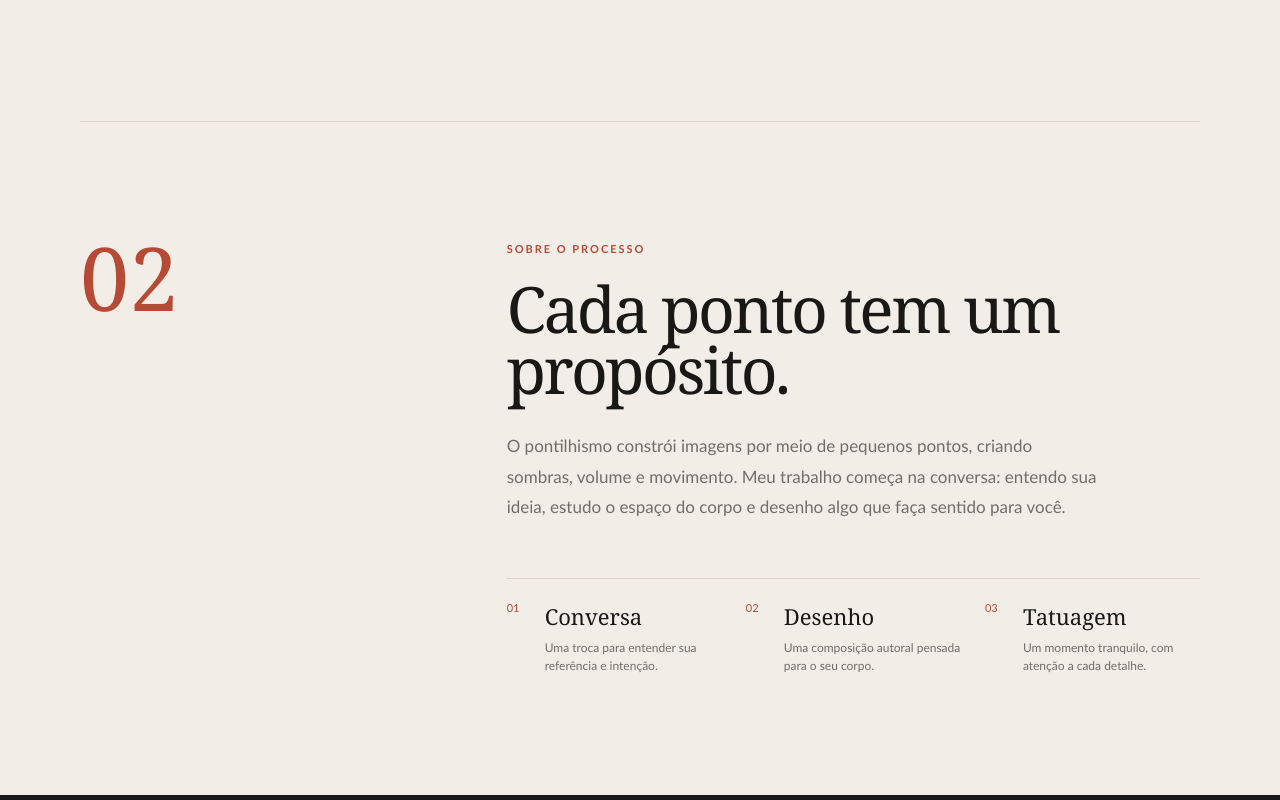
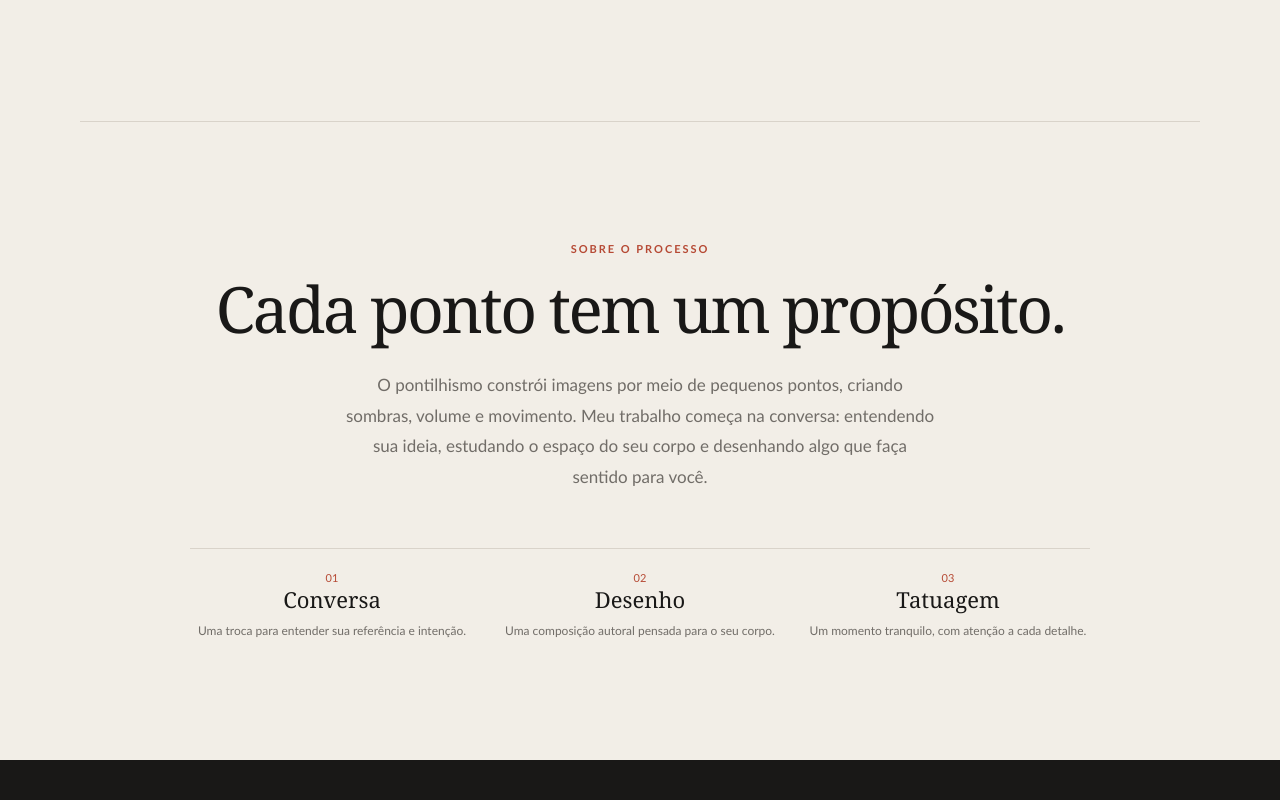
Before and after one commit to rodrigopinheiroink/rodrigo-pinheiro-ink, a React (Vite) app: page / in a window 1280 px wide. Shown: the part 1540-2340 px from the top of the page. Built offline with nearby package versions, Linux system fonts and the light colour scheme.

Commit message:
style: centralize about section

```diff
--- a/src/App.css
+++ b/src/App.css
@@ -29,12 +29,13 @@ h2 { font-size: clamp(44px, 5vw, 68px); line-height: .95; letter-spacing: -.04em
 .work-info { padding: 18px 0; }
 .work-info h3 { font-size: 24px; margin: 0 0 6px; }
 .work-info p { color: var(--muted); font-size: 12px; margin: 0; }
-.about-section { display: grid; grid-template-columns: 1fr 2fr; gap: 80px; padding: 120px 0; border-top: 1px solid var(--line); }
+.about-section { padding: 120px 0; border-top: 1px solid var(--line); }
+.about-content { max-width: 900px; margin: 0 auto; text-align: center; }
 .about-number { color: var(--accent); font-family: var(--display); font-size: 88px; line-height: .8; }
-.about-content > p:not(.eyebrow) { max-width: 590px; color: var(--muted); font-size: 17px; line-height: 1.8; margin: 30px 0 55px; }
+.about-content > p:not(.eyebrow) { max-width: 590px; color: var(--muted); font-size: 17px; line-height: 1.8; margin: 30px auto 55px; }
 .process-list { display: grid; grid-template-columns: repeat(3, 1fr); gap: 24px; border-top: 1px solid var(--line); padding-top: 22px; }
-.process-list div { display: grid; grid-template-columns: 30px 1fr; column-gap: 8px; }
-.process-list span { grid-row: span 2; color: var(--accent); font-size: 11px; }
+.process-list div { text-align: center; }
+.process-list span { display: block; color: var(--accent); font-size: 11px; }
 .process-list strong { color: var(--ink); font-family: var(--display); font-size: 22px; font-weight: 400; }
 .process-list p { color: var(--muted); font-size: 12px; line-height: 1.5; margin: 8px 0 0; }
 .contact-section { color: var(--paper); background: var(--ink); }
--- a/src/App.jsx
+++ b/src/App.jsx
@@ -83,11 +83,11 @@ function App() {
         </div>
       </section>
       <section className="about-section section-width" id="sobre">
-        <div className="about-number">02</div>
+
         <div className="about-content">
           <p className="eyebrow">SOBRE O PROCESSO</p>
           <h2>Cada ponto tem um propósito.</h2>
-          <p>O pontilhismo constrói imagens por meio de pequenos pontos, criando sombras, volume e movimento. Meu trabalho começa na conversa: entendo sua ideia, estudo o espaço do corpo e desenho algo que faça sentido para você.</p>
+          <p>O pontilhismo constrói imagens por meio de pequenos pontos, criando sombras, volume e movimento. Meu trabalho começa na conversa: entendendo sua ideia, estudando o espaço do seu corpo e desenhando algo que faça sentido para você.</p>
           <div className="process-list">
             <div>
               <span>01</span>
```
